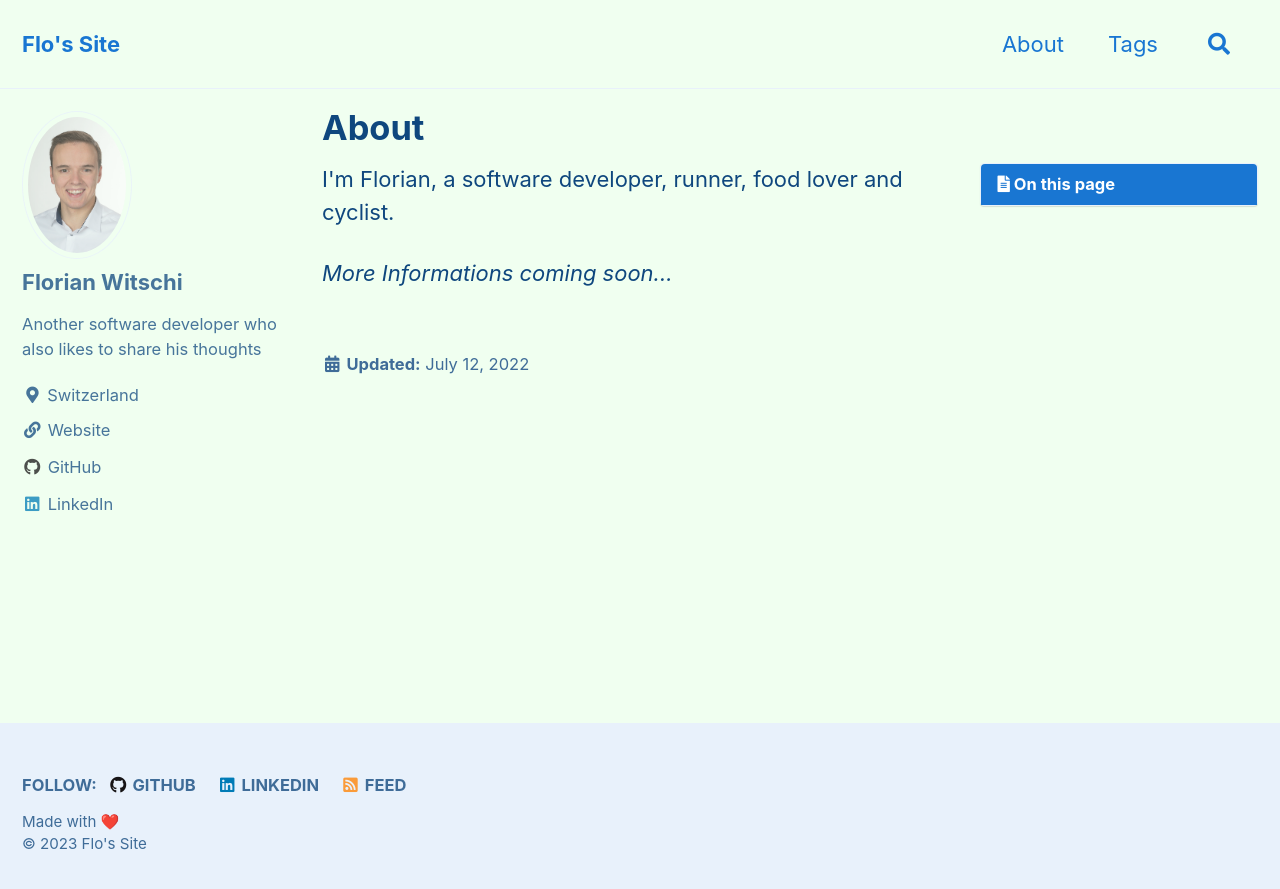
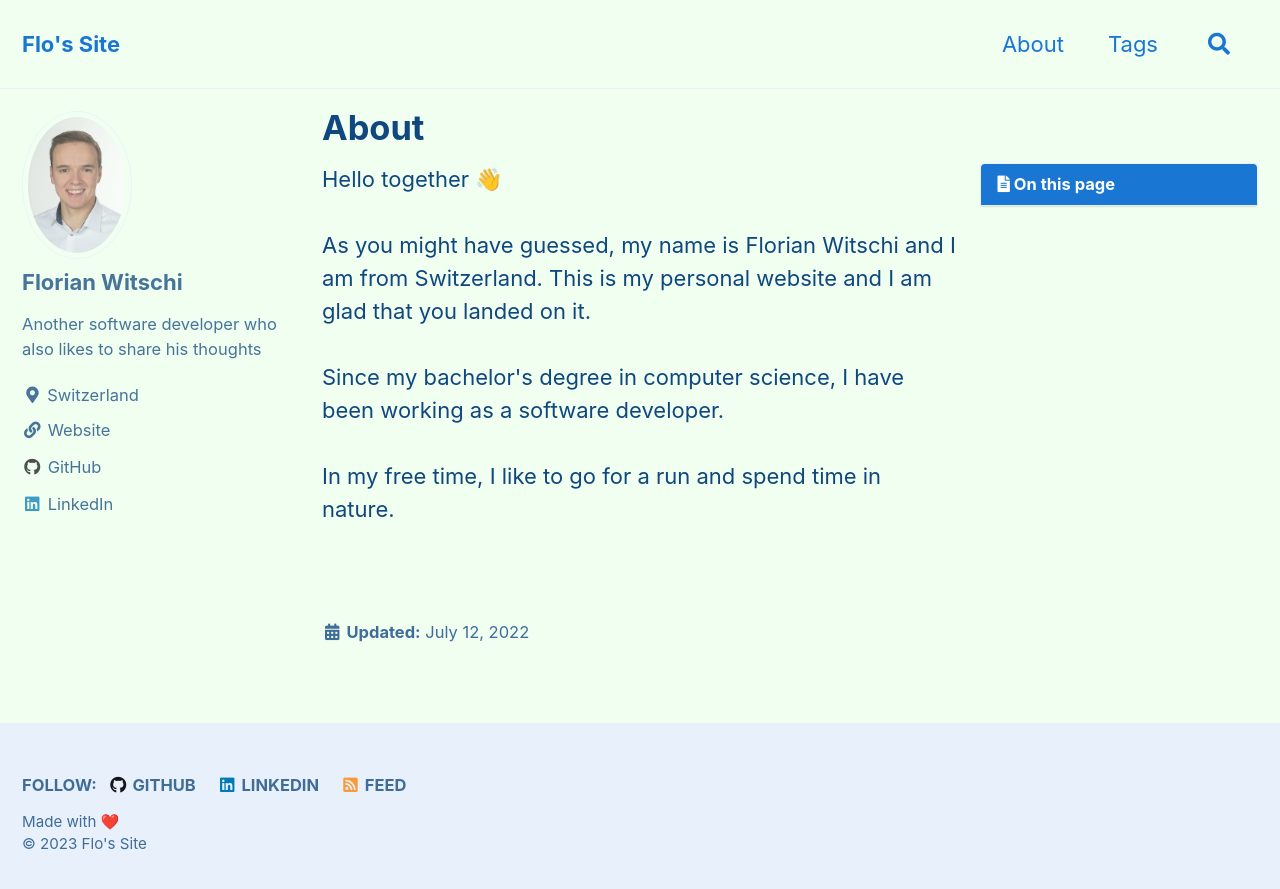
Before and after one commit to witschiflo/witschiflo.github.io, a Jekyll site: the page built from _pages/about.html, in a window 1280 px wide. Shown: the top 889 px of the page. Built offline with Jekyll 4.4.1, drawn with Linux system fonts in a browser that asks for light colours; cached includes are drawn as plain includes.

Commit message:
Update about page

```diff
--- a/_pages/about.html
+++ b/_pages/about.html
@@ -6,5 +6,33 @@ last_modified_at: 2022-07-12T11:59:26-04:00
 toc: true
 ---
 
-<p>I'm Florian, a software developer, runner, food lover and cyclist.</p>
-<p style="font-style: italic;">More Informations coming soon...</p>
+
+<p>
+    Hello together <span class="wave">&#x1F44B;</span><br><br>
+    As you might have guessed, my name is Florian Witschi and I am from Switzerland.
+    This is my personal website and I am glad that you landed on it.<br><br>
+    Since my bachelor's degree in computer science, I have been working as a software developer.<br><br>
+     In my free time, I like to go for a run and spend time in nature.<br><br>
+</p>
+
+
+<style>
+.wave {
+  animation-name: wave-animation;  /* Refers to the name of your @keyframes element below */
+  animation-duration: 2.5s;        /* Change to speed up or slow down */
+  animation-iteration-count: infinite;  /* Never stop waving :) */
+  transform-origin: 70% 70%;       /* Pivot around the bottom-left palm */
+  display: inline-block;
+}
+
+@keyframes wave-animation {
+    0% { transform: rotate( 0.0deg) }
+   15% { transform: rotate(20.0deg) }  /* The following five values can be played with to make the waving more or less extreme */
+   30% { transform: rotate(-8.0deg) }
+   45% { transform: rotate(14.0deg) }
+   60% { transform: rotate(-4.0deg) }
+   75% { transform: rotate(10.0deg) }
+   90% { transform: rotate( 0.0deg) }  /* Reset for the last half to pause */
+  100% { transform: rotate( 0.0deg) }
+}
+</style>
```
